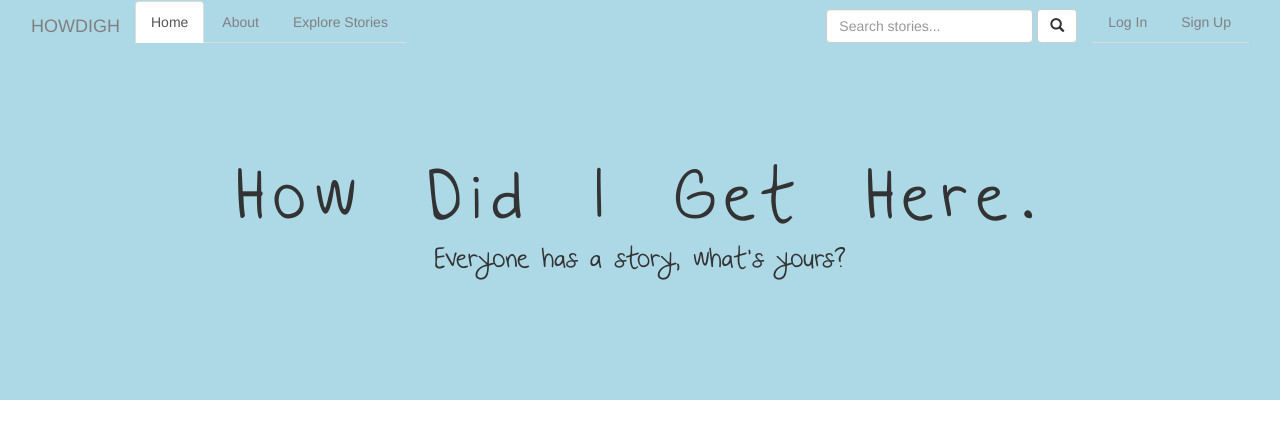
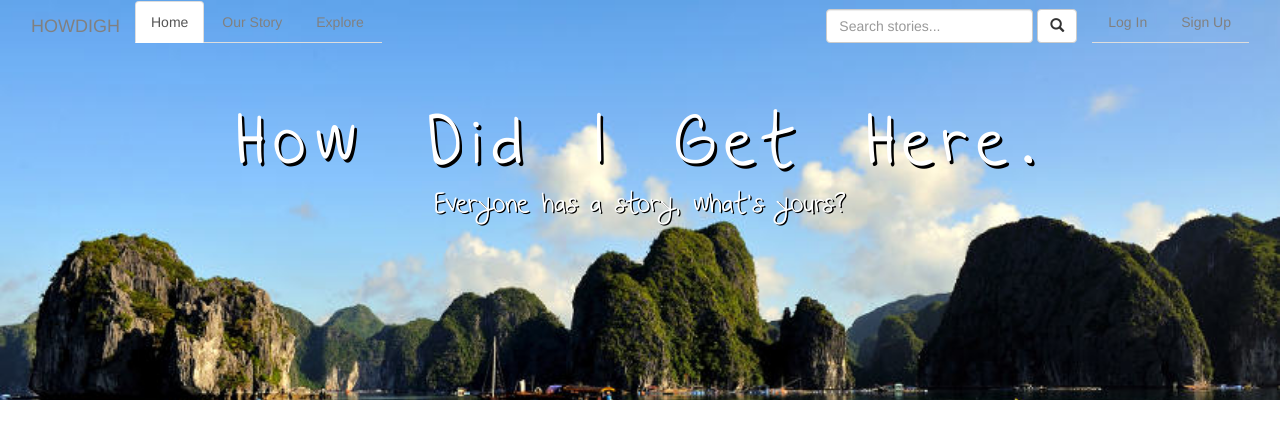
Before and after one commit to lukemurray77/HOWDIGH, a plain HTML site: page index.html in a window 1280 px wide. Drawn offline with nearby package versions, Linux system fonts and the light colour scheme.

Commit message:
Background photo and navbar done for now. still need to work on navbar when not collapsed

```diff
--- a/css/styles.css
+++ b/css/styles.css
@@ -2,11 +2,9 @@
 /* responsibe for the cover photo */
 
 .cover {
-	background: lightblue;
-	background-repeat: no-repeat;
-	background-size: 100%;
+	background: url(halong.png);
+	background-size: cover;
 	height: 400px;
-
 }
 
 /* make the navbar transparent */
@@ -27,16 +25,20 @@
 	text-align: center;
 }
 .howdigh-title h1 {
-	font-family: Beautiful;
+	font-family: beautiful;
 	font-size: 50px;
 	font-size: 5vw;
 	word-spacing: 20px;
 	letter-spacing: 10px;
-	padding-top: 75px;
+	padding-top: 20px;
 	text-align: center;
+	color: white;
+	text-shadow: .2vw .2vw black;
 }
 .howdigh-title h4 {
-	font-family: Beautiful;
+	font-family: beautiful;
 	font-size: 2vw;
+	text-shadow: .1vw .1vw black;
+	color: white;
 
 }
--- a/index.html
+++ b/index.html
@@ -8,6 +8,8 @@
 	<title> How did I get here Project</title>
 	<link rel="stylesheet" href="https://maxcdn.bootstrapcdn.com/bootstrap/3.3.7/css/bootstrap.min.css" integrity="sha384-BVYiiSIFeK1dGmJRAkycuHAHRg32OmUcww7on3RYdg4Va+PmSTsz/K68vbdEjh4u" crossorigin="anonymous">
 	<link rel="stylesheet" type="text/css" href="css/styles.css" >
+	<link href="https://fonts.googleapis.com/css?family=Lato" rel="stylesheet">
+
 
 </head>
 
@@ -30,8 +32,8 @@
 				<div class="navbar-collapse collapse" id="collapsed-navbar">
 					<ul class='nav nav-tabs navbar-left black-text'>
 						<li class="active"><a href="#">Home <span class="sr-only">(current)</span></a></li>
-						<li><a href="about.html">About</a></li>
-						<li><a class ="hidden-xs" href="explore-stories.html">Explore Stories</a></li>
+					<li><a href="about.html">Our Story</a></li>
+						<li><a class ="hidden-xs" href="explore-stories.html">Explore</a></li>
 					</ul>
 					<ul class='nav nav-tabs navbar-right white-text'>
 						<li><a href="#">Log In</a></li>
```
Also changed, not shown: css/halong.jpg (added), css/halong.png (added).
